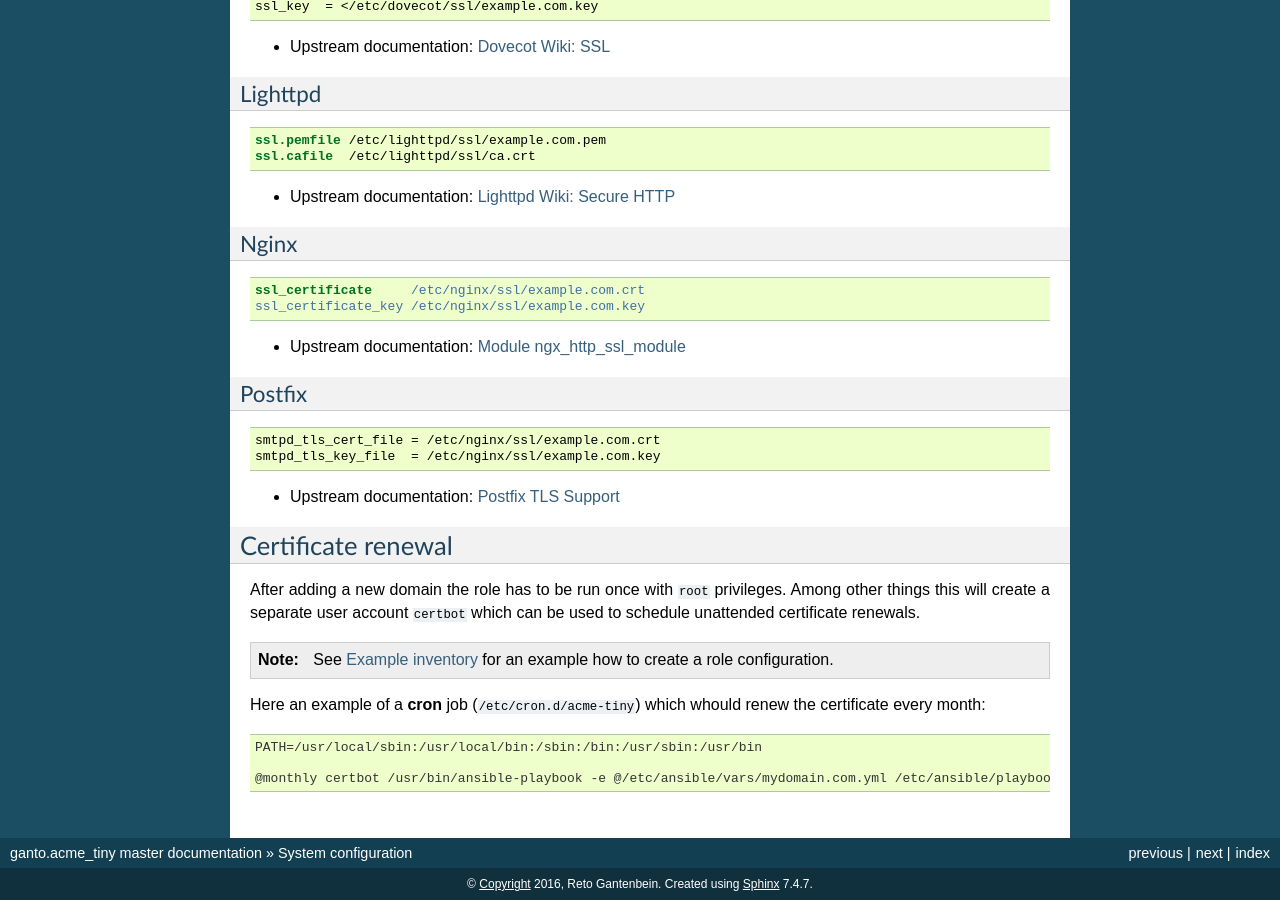
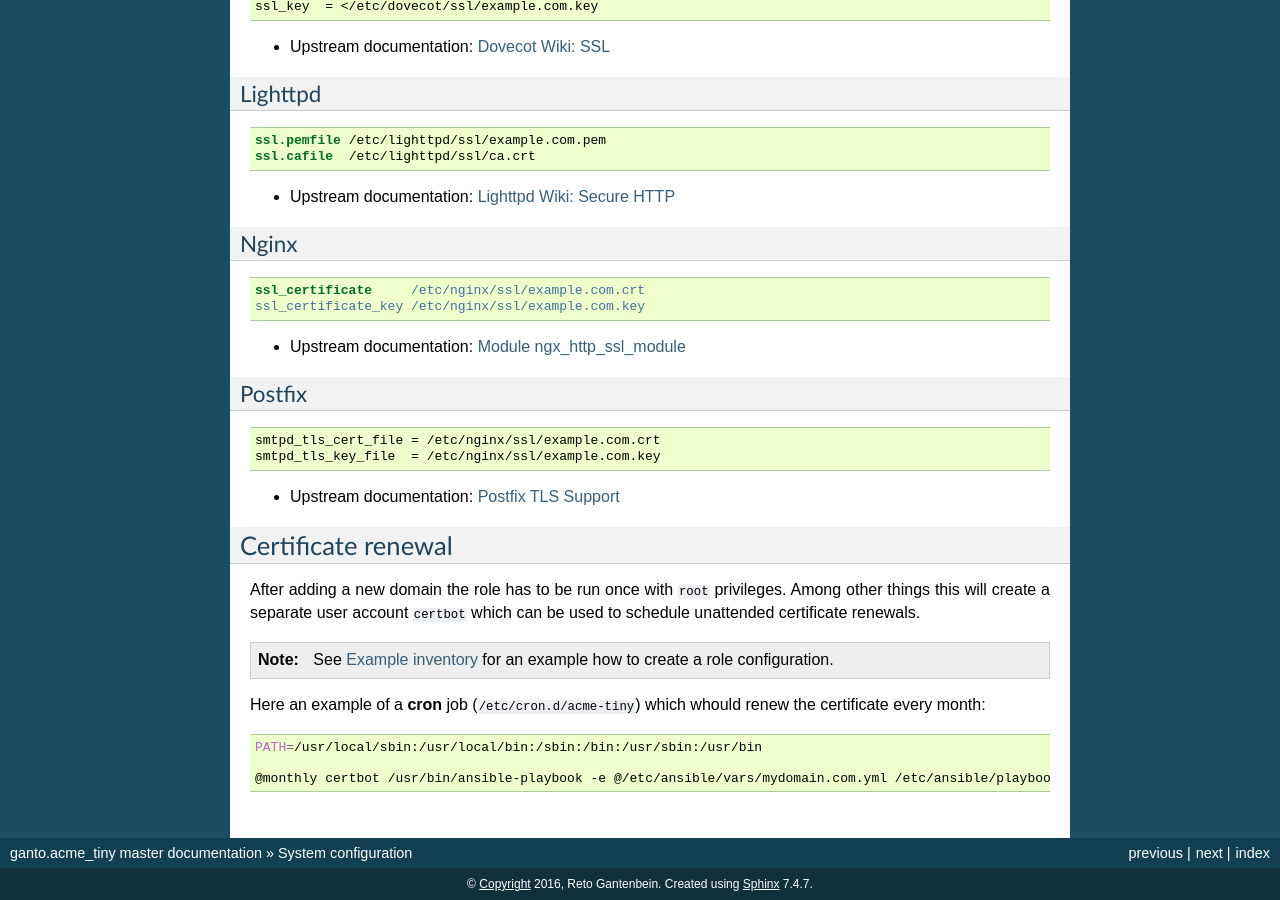
Before and after one commit to ganto/ansible-acme_tiny, a Sphinx documentation site: the page built from docs/system-configuration.rst, in a window 1280 px wide and 900 px high, scrolled down 1218 px. Built offline with Sphinx 7.4.7, drawn with Linux system fonts in a browser that asks for light colours; pages that are not in the unit, such as notebooks, are missing from menus; some of the changed text lies outside the part shown.

Commit message:
Fix various sphinx documentation issues

```diff
--- a/docs/system-configuration.rst
+++ b/docs/system-configuration.rst
@@ -1,7 +1,7 @@
 System configuration
 ====================
 
-.. _acme_tiny_ref_fs_layout
+.. _acme_tiny_ref_fs_layout:
 
 File system layout
 ------------------
@@ -21,7 +21,7 @@
 :file:`/etc/ssl/acme-tiny/example.com/example.com.crt`  :envvar:`acme_tiny__certificate`
 ======================================================= ==================================
 
-When setting a :envvar:`acme_tiny_cert_type` other than ``plain`` or ``chain``
+When setting a :envvar:`acme_tiny__cert_type` other than ``plain`` or ``chain``
 an additional layer of indirection through symlinks which will make the
 certificates accessible in a transparent way. For each service the role will
 create a :file:`ssl/` subdirectory from where the actual certificates and keys
@@ -44,7 +44,7 @@
     /etc/dovecot/ssl/example.com.key -> /etc/ssl/acme-tiny/example.com/example.com.key
 
 
-.. _acme_tiny_ref_service_cfg
+.. _acme_tiny_ref_service_cfg:
 
 Service configuration
 ---------------------
@@ -59,7 +59,7 @@
           files has to be done manually.
 
 
-.. _acme_tiny_ref_apache_cfg
+.. _acme_tiny_ref_apache_cfg:
 
 Apache httpd
 ~~~~~~~~~~~~
@@ -73,12 +73,12 @@
   `Apache Module mod_ssl <https://httpd.apache.org/docs/2.4/mod/mod_ssl.html>`_
 
 
-.. _acme_tiny_ref_dovecot_cfg
+.. _acme_tiny_ref_dovecot_cfg:
 
 Dovecot
 ~~~~~~~
 
-.. code-block:: dovecot
+.. code-block:: text
 
     ssl_cert = </etc/dovecot/ssl/example.com.crt
     ssl_key  = </etc/dovecot/ssl/example.com.key
@@ -87,7 +87,7 @@
   `Dovecot Wiki: SSL <http://wiki.dovecot.org/SSL>`_
 
 
-.. _acme_tiny_ref_lighttpd
+.. _acme_tiny_ref_lighttpd:
 
 Lighttpd
 ~~~~~~~~
@@ -101,7 +101,7 @@
   `Lighttpd Wiki: Secure HTTP <http://redmine.lighttpd.net/projects/lighttpd/wiki/Docs_SSL>`_
 
 
-.. _acme_tiny_ref_nginx
+.. _acme_tiny_ref_nginx:
 
 Nginx
 ~~~~~
@@ -115,12 +115,12 @@
   `Module ngx_http_ssl_module <http://nginx.org/en/docs/http/ngx_http_ssl_module.html>`_
 
 
-.. _acme_tiny_ref_postfix
+.. _acme_tiny_ref_postfix:
 
 Postfix
 ~~~~~~~
 
-.. code-block:: postfix
+.. code-block:: text
 
     smtpd_tls_cert_file = /etc/nginx/ssl/example.com.crt
     smtpd_tls_key_file  = /etc/nginx/ssl/example.com.key
@@ -129,7 +129,7 @@
   `Postfix TLS Support <http://www.postfix.org/TLS_README.html>`_
 
 
-.. _acme_tiny_ref_cert_renewal
+.. _acme_tiny_ref_cert_renewal:
 
 Certificate renewal
 -------------------
@@ -144,7 +144,7 @@
 Here an example of a :program:`cron` job (:file:`/etc/cron.d/acme-tiny`)
 which whould renew the certificate every month:
 
-.. code-block:: console
+.. code-block:: shell
 
     PATH=/usr/local/sbin:/usr/local/bin:/sbin:/bin:/usr/sbin:/usr/bin
 
```
